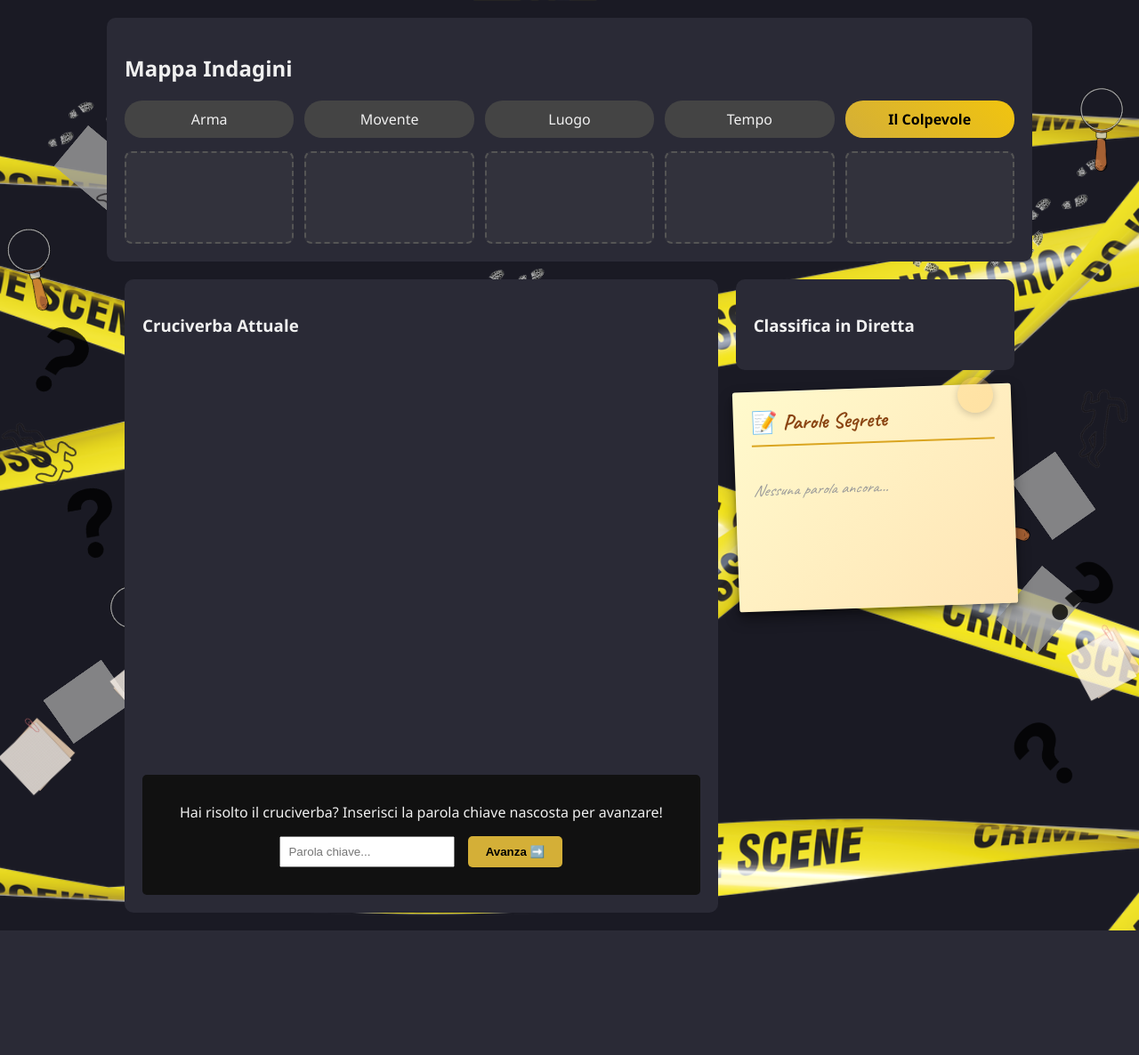
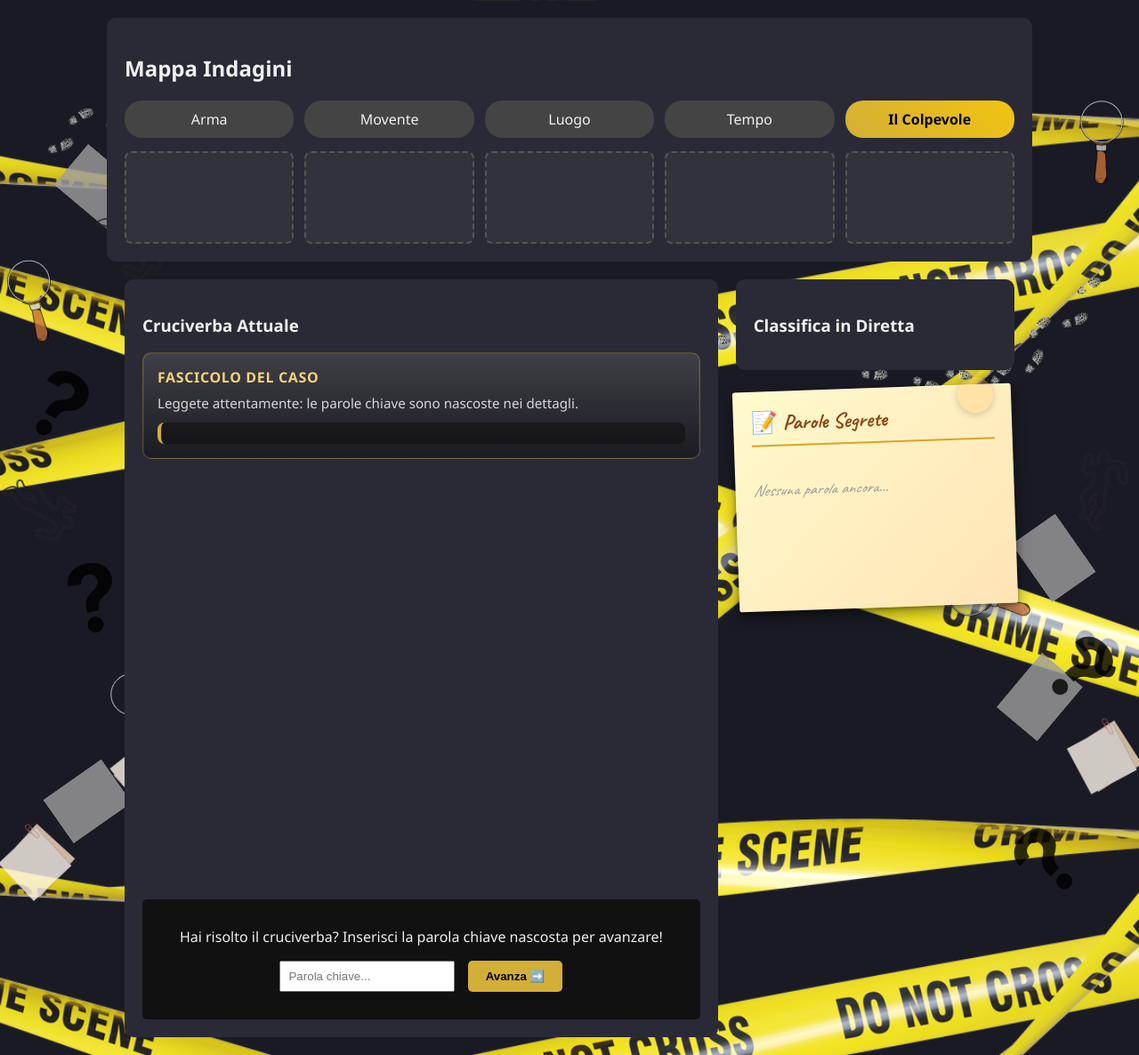
Before and after one commit to liuk3/progetto-tecnologie-didattiche, a Flask app: template templates/game.html in a window 1280 px wide. Shown: the whole page at 89% size. Before the commit the page ends 1046 px from the top, so only its background shows below. Run offline with Flask 3, Linux system fonts and the light colour scheme; the template is opened without the code that fills it, so the values that code supplies are empty; some libraries are stand-ins or nearby versions; grey boxes are pictures that could not be loaded.

Commit message:
Aggiunto riquadro per la storia sopra il cruvicerba

```diff
--- a/routes.py
+++ b/routes.py
@@ -2,7 +2,7 @@ from flask import render_template, request, jsonify, session, redirect, url_for
 import time
 import html
 from app_factory import app
-from config import VALID_ICONS
+from config import VALID_ICONS, STORY_TEXT
 from data import teams
 from utils import emit_state_update
 
@@ -58,7 +58,7 @@ def register():
 def game():
     if 'team_id' not in session:
         return redirect(url_for('index'))
-    return render_template('game.html')
+    return render_template('game.html', story_text=STORY_TEXT)
 
 
 @app.route('/api/state')
--- a/static/css/game.css
+++ b/static/css/game.css
@@ -86,6 +86,41 @@
     background: var(--panel-bg);
     padding: 20px;
     border-radius: 10px;
+}
+
+.story-panel {
+    margin: 16px 0 20px;
+    padding: 16px;
+    border: 1px solid rgba(212, 175, 55, 0.35);
+    border-radius: 10px;
+    background: linear-gradient(180deg, rgba(255, 250, 220, 0.1) 0%, rgba(0, 0, 0, 0.35) 100%);
+    box-shadow: inset 0 0 0 1px rgba(255, 255, 255, 0.06);
+}
+
+.story-title {
+    margin: 0;
+    color: #f3d37a;
+    letter-spacing: 0.04em;
+    text-transform: uppercase;
+}
+
+.story-subtitle {
+    margin: 8px 0 12px;
+    color: #d9d9d9;
+    font-size: 0.95rem;
+}
+
+.story-content {
+    max-height: 280px;
+    overflow-y: auto;
+    padding: 12px;
+    border-radius: 8px;
+    background: rgba(10, 10, 10, 0.45);
+    border-left: 4px solid #d4af37;
+    line-height: 1.65;
+    color: #f0f0f0;
+    font-size: 0.98rem;
+    text-align: justify;
 }
 
 .submit-area {
--- a/static/css/responsive.css
+++ b/static/css/responsive.css
@@ -40,6 +40,15 @@
         width: 100%;
     }
 
+    .story-panel {
+        padding: 14px;
+    }
+
+    .story-content {
+        max-height: 240px;
+        font-size: 0.95rem;
+    }
+
     .submit-area input {
         width: 70%;
         margin-right: 5px;
--- a/templates/game.html
+++ b/templates/game.html
@@ -56,6 +56,12 @@
         <div class="puzzle-area">
             <h3 id="puzzle-title">Cruciverba Attuale</h3>
 
+            <section class="story-panel" aria-label="Storia del caso">
+                <h4 class="story-title">Fascicolo del Caso</h4>
+                <p class="story-subtitle">Leggete attentamente: le parole chiave sono nascoste nei dettagli.</p>
+                <div class="story-content">{{ story_text | replace('\n', '<br>') | safe }}</div>
+            </section>
+
             <div id="iframe-container">
                 <iframe id="puzzle-frame" src="about:blank" width="100%" height="450px" frameborder="0"></iframe>
             </div>
```
Also changed, not shown: config.py (+21 -0 lines).
